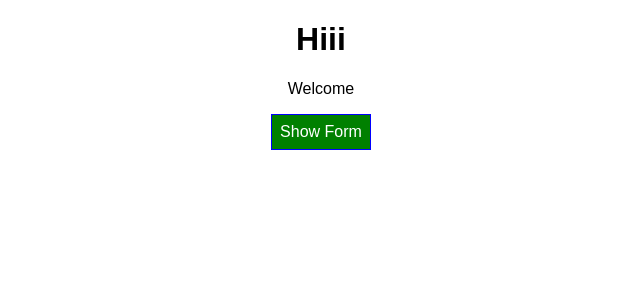
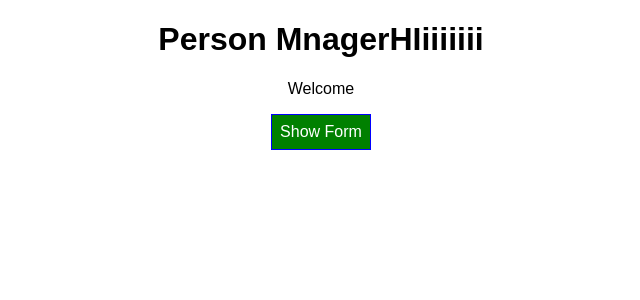
Before and after one commit to anchal66/React-tut, a React (Create React App) app: page / in a window 1280 px wide. Shown: the top 300 px of the page, without its empty margins (319-959 px from the left). Built offline with nearby package versions, Linux system fonts and the light colour scheme.

Commit message:
passing titile into cockpit

```diff
--- a/src/components/Cockpit/Cockpit.js
+++ b/src/components/Cockpit/Cockpit.js
@@ -25,7 +25,7 @@ const cockpit = (props) => {
     }
     return (
         <div>
-            <h1>Hiii</h1>
+            <h1>{props.title}HIiiiiiii</h1>
             <p className={classes.join(' ')}>Welcome</p>
             <StyledButton alt={props.showPerson}
                 onClick={props.clicked}>Show Form</StyledButton>
--- a/src/containers/App.js
+++ b/src/containers/App.js
@@ -64,7 +64,9 @@ class App extends Component {
 
     return (
       <div className="App">
-        <Cockpit showPerson={this.state.showPerson}
+        <Cockpit
+        title={this.props.title}
+        showPerson={this.state.showPerson}
         persons={this.state.persons}
         clicked={this.togglePersonsHandler}/>
         {persons}
--- a/src/index.js
+++ b/src/index.js
@@ -4,5 +4,5 @@ import './index.css';
 import App from './containers/App';
 import registerServiceWorker from './registerServiceWorker';
 
-ReactDOM.render(<App />, document.getElementById('root'));
+ReactDOM.render(<App title="Person Mnager"/>, document.getElementById('root'));
 registerServiceWorker();
```
